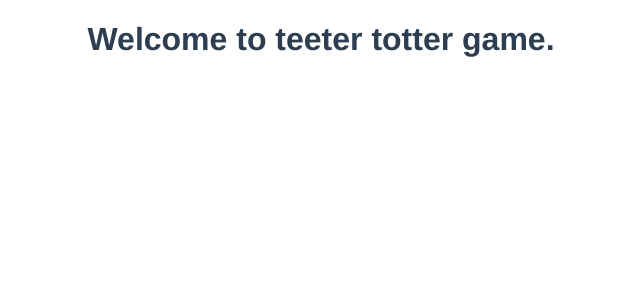
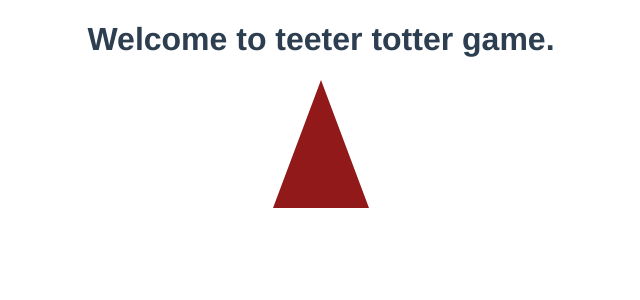
Before and after one commit to mirimadahmed/Teeter-Totter-Vue.js, a Vue app: page / in a window 1280 px wide. Shown: the top 300 px of the page, without its empty margins (327-967 px from the left). Built offline with nearby package versions, Linux system fonts and the light colour scheme.

Commit message:
gave the app whole structur of the game

```diff
--- a/src/App.vue
+++ b/src/App.vue
@@ -1,12 +1,21 @@
 <template>
   <div id="app">
     <h1>Welcome to teeter totter game.</h1>
+    <Hud />
+    <Ground />
   </div>
 </template>
 
 <script>
+import Hud from '@/components/Hud.vue';
+import Ground from '@/components/Ground.vue';
+
 export default {
   name: 'app',
+  components: {
+    Hud,
+    Ground,
+  },
 };
 </script>
 
--- /dev/null
+++ b/src/components/FallingShapes.vue
@@ -0,0 +1,15 @@
+<template>
+  <div>
+<!-- Shapes that are currently falling here -->
+  </div>
+</template>
+
+<script>
+export default {
+
+};
+</script>
+
+<style lang="scss" scoped>
+
+</style>
--- /dev/null
+++ b/src/components/Ground.vue
@@ -0,0 +1,22 @@
+<template>
+  <div class="ground">
+    <FallingShapes />
+    <Board />
+  </div>
+</template>
+
+<script>
+import FallingShapes from '@/components/FallingShapes.vue';
+import Board from '@/components/Board.vue';
+
+export default {
+  components: {
+    FallingShapes,
+    Board,
+  },
+};
+</script>
+
+<style lang="scss" scoped>
+
+</style>
--- /dev/null
+++ b/src/components/Hud.vue
@@ -0,0 +1,15 @@
+<template>
+  <div>
+<!-- Showing some controls for the game here -->
+  </div>
+</template>
+
+<script>
+export default {
+
+};
+</script>
+
+<style lang="scss" scoped>
+
+</style>
```
